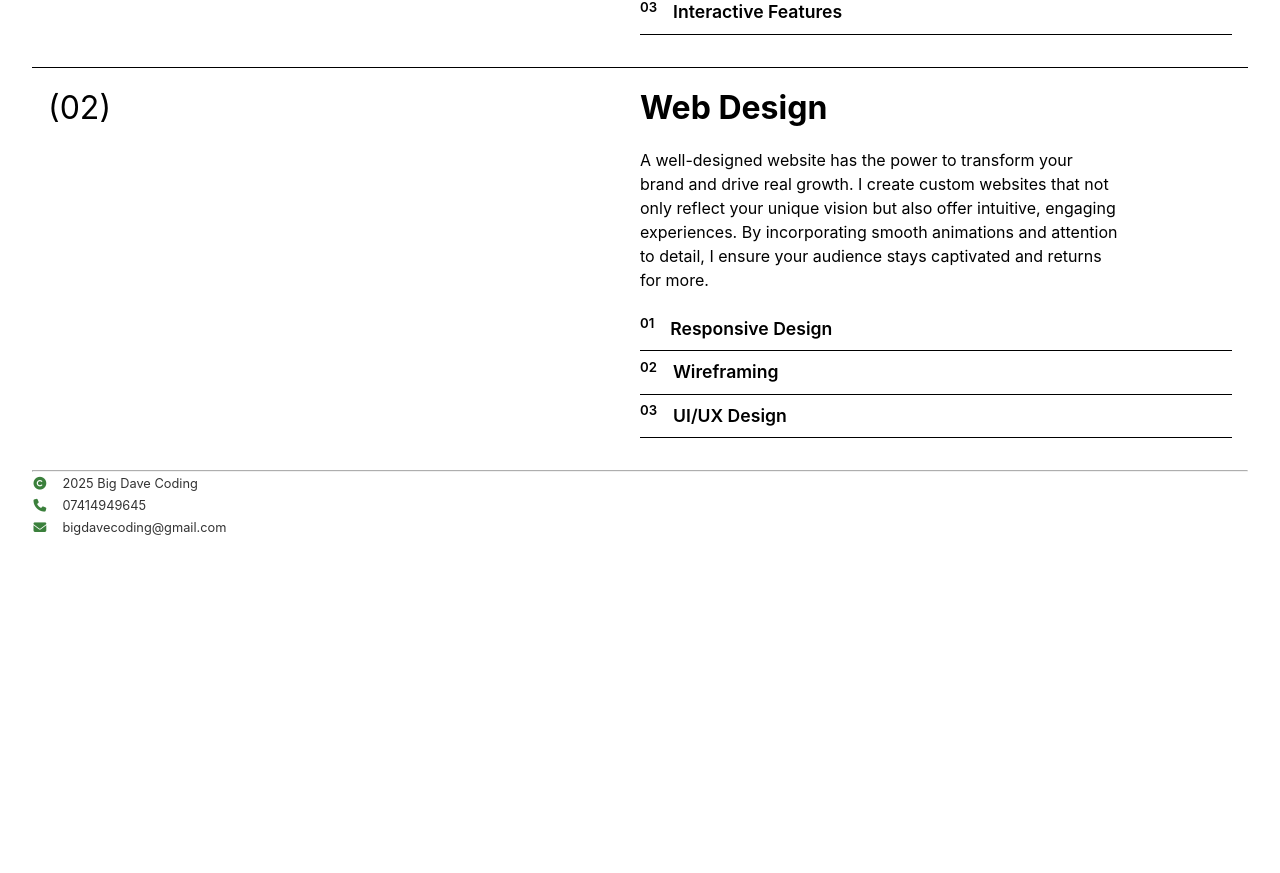
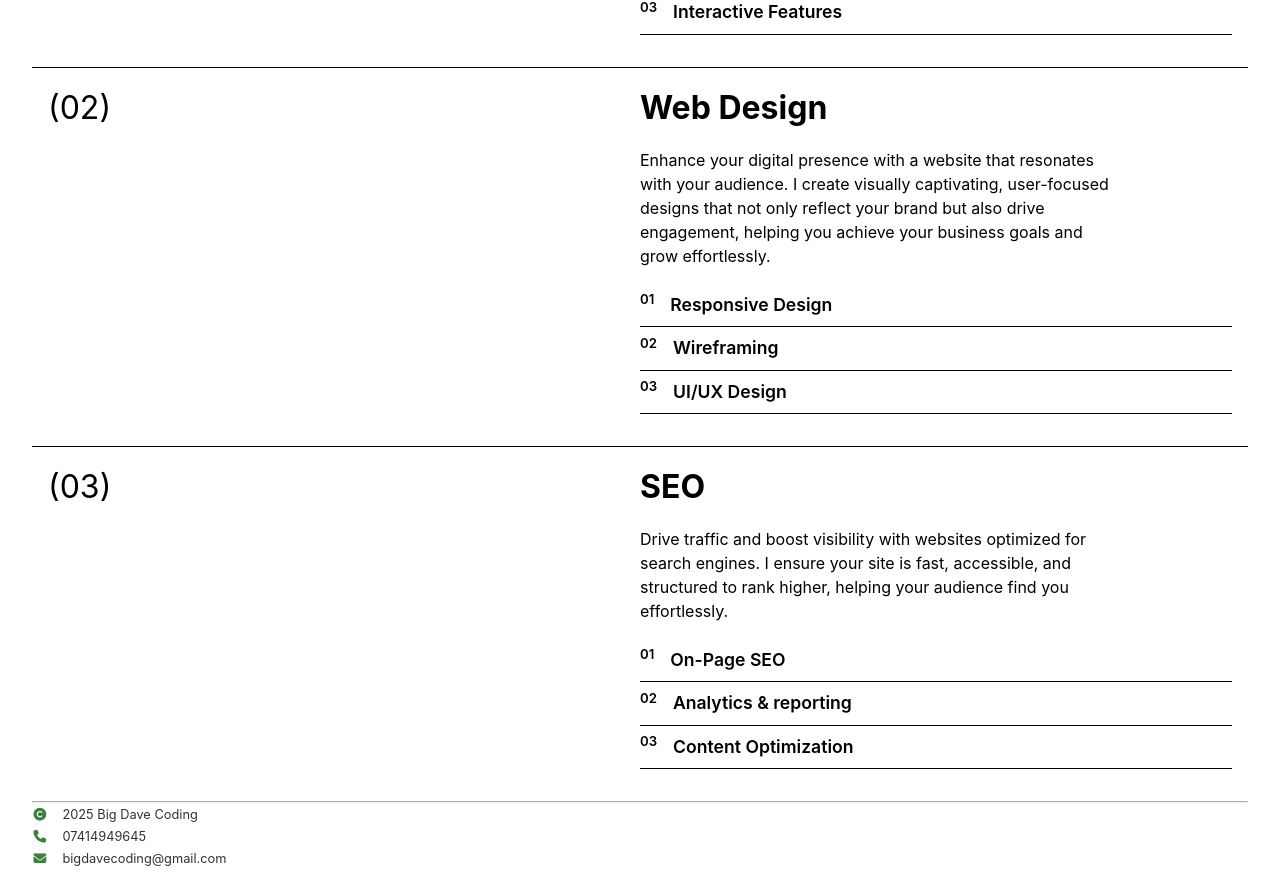
Before and after one commit to BigDaveCoding/react-practice, a React (Vite) app in the folder my-first-react-project/: page / in a window 1280 px wide. Shown: the part 1450-2323 px from the top of the page. Before the commit the page ends 1992 px from the top, so only its background shows below. Built offline with nearby package versions, Linux system fonts and the light colour scheme.

Commit message:
created third service

```diff
--- a/my-first-react-project/src/services.jsx
+++ b/my-first-react-project/src/services.jsx
@@ -6,6 +6,13 @@ function Services() {
     const web_dev_text = "A well-designed website has the power to transform your brand and drive real growth.\
                             I create custom websites that not only reflect your unique vision but also offer intuitive, engaging experiences.\
                             By incorporating smooth animations and attention to detail, I ensure your audience stays captivated and returns for more."
+
+    const web_design_text = "Enhance your digital presence with a website that resonates with your audience.\
+                             I create visually captivating, user-focused designs that not only reflect your brand but also drive engagement,\
+                              helping you achieve your business goals and grow effortlessly."
+
+    const seo_text = "Drive traffic and boost visibility with websites optimized for search engines.\
+                         I ensure your site is fast, accessible, and structured to rank higher, helping your audience find you effortlessly."
 
 
 
@@ -38,11 +45,24 @@ function Services() {
                     <span className="s_grid_column_one">(02)</span>
                     <div className = "service">
                         <h4>Web Design</h4>
-                        <p>{web_dev_text}</p>
+                        <p>{web_design_text}</p>
                         <ul>
                             <li><span className="service_list_key"><sup>01</sup></span>Responsive Design</li>
                             <li><span className="service_list_key"><sup>02</sup></span>Wireframing</li>
                             <li><span className="service_list_key"><sup>03</sup></span>UI/UX Design</li>
+                        </ul>
+                    </div>
+                </div>
+
+                <div className="services_grid s_grid_item">
+                    <span className="s_grid_column_one">(03)</span>
+                    <div className = "service">
+                        <h4>SEO</h4>
+                        <p>{seo_text}</p>
+                        <ul>
+                            <li><span className="service_list_key"><sup>01</sup></span>On-Page SEO</li>
+                            <li><span className="service_list_key"><sup>02</sup></span>Analytics & reporting</li>
+                            <li><span className="service_list_key"><sup>03</sup></span>Content Optimization</li>
                         </ul>
                     </div>
                 </div>
```
